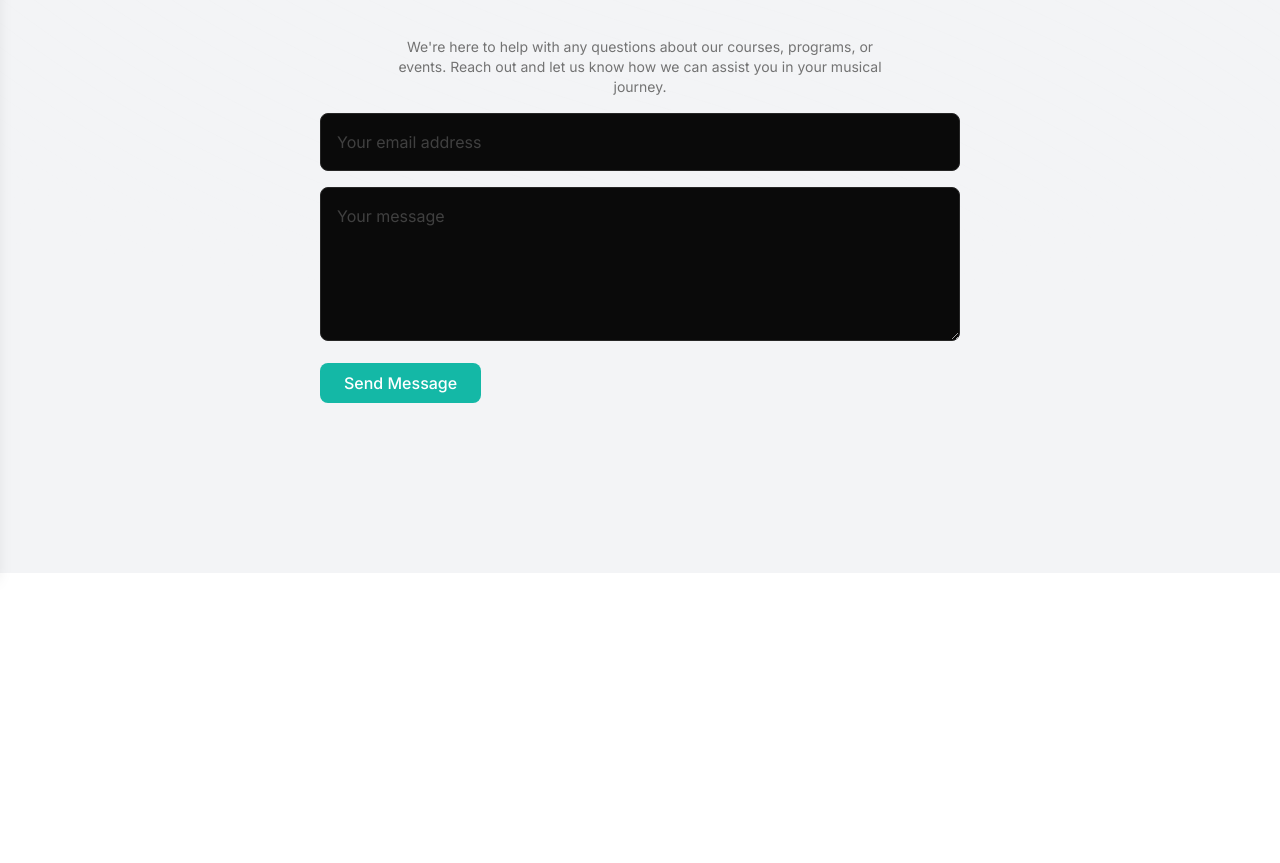
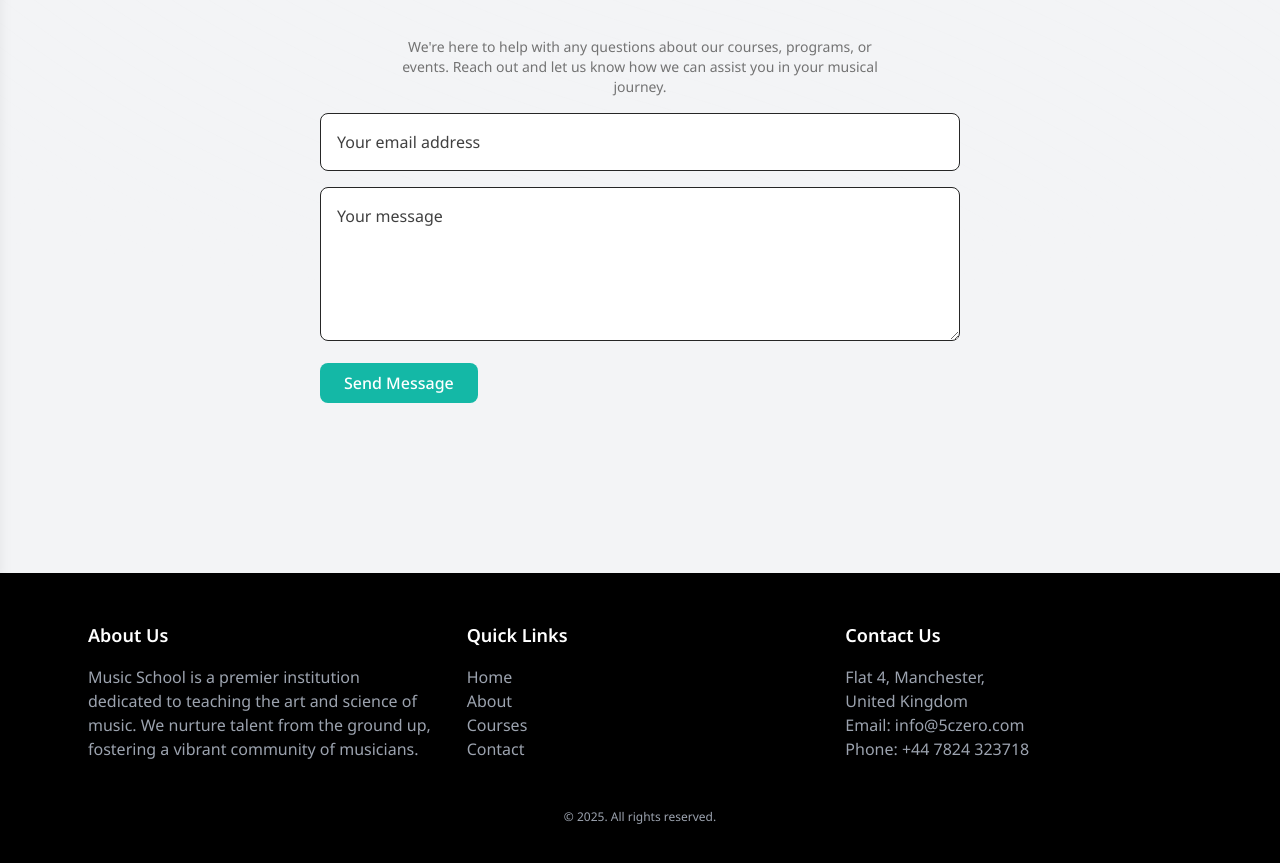
Before and after one commit to muhammadkashifzia/zerobuild, a Next.js app: page /contact in a window 1280 px wide. Shown: the part 227-1090 px from the top of the page. Before the commit the page ends 800 px from the top, so only its background shows below. Built offline with nearby package versions, Linux system fonts and the light colour scheme.

Commit message:
code push

```diff
--- a/src/app/contact/page.tsx
+++ b/src/app/contact/page.tsx
@@ -16,7 +16,7 @@ function MusicSchoolContactUs() {
     <div className="min-h-screen bg-gray-100 dark:bg-gray-900 py-12 pt-36 relative">
       <BackgroundBeams className="absolute top-0 left-0 w-full h-full z-0" />
       <div className="max-w-2xl mx-auto p-4 relative z-10">
-        <h1 className="text-lg md:text-7xl text-center font-sans font-bold mb-8 text-white">
+        <h1 className="text-lg md:text-7xl text-center font-sans font-bold mb-8 text-black">
           Contact Us
         </h1>
         <p className="text-neutral-500 max-w-lg mx-auto my-2 text-sm text-center">
@@ -30,14 +30,14 @@ function MusicSchoolContactUs() {
             value={email}
             onChange={(e) => setEmail(e.target.value)}
             placeholder="Your email address"
-            className="rounded-lg border border-neutral-800 focus:ring-2 focus:ring-teal-500 w-full p-4 bg-neutral-950 placeholder:text-neutral-700"
+            className="rounded-lg border border-neutral-800 focus:ring-2 focus:ring-teal-500 w-full p-4  placeholder:text-neutral-700"
             required
           />
           <textarea
             value={message}
             onChange={(e) => setMessage(e.target.value)}
             placeholder="Your message"
-            className="rounded-lg border border-neutral-800 focus:ring-2 focus:ring-teal-500 w-full p-4 bg-neutral-950 placeholder:text-neutral-700"
+            className="rounded-lg border border-neutral-800 focus:ring-2 focus:ring-teal-500 w-full p-4  placeholder:text-neutral-700"
             rows={5}
             required
           ></textarea>
--- a/src/app/globals.css
+++ b/src/app/globals.css
@@ -1,6 +1,8 @@
 @tailwind base;
 @tailwind components;
 @tailwind utilities;
+
+
 
 :root {
   --foreground-rgb: 0, 0, 0;
@@ -18,6 +20,7 @@
 
 body {
   color: rgb(var(--foreground-rgb));
+
 }
 
 @layer utilities {
--- a/src/app/layout.tsx
+++ b/src/app/layout.tsx
@@ -1,9 +1,10 @@
 import type { Metadata } from "next";
-import { Inter } from "next/font/google";
+import { Noto_Sans } from "next/font/google";
 import "./globals.css";
 import Navbar from "@/components/Navbar";
+import Footer from "@/components/Footer";
 
-const inter = Inter({ subsets: ["latin"] });
+const NotoSans = Noto_Sans({ subsets: ["latin"] });
 
 export const metadata: Metadata = {
   title: "Zero Build",
@@ -17,11 +18,12 @@ export default function RootLayout({
 }>) {
   return (
     <html lang="en" className="darks">
-      <body className={inter.className} suppressHydrationWarning={true}>
+      <body className={NotoSans.className} suppressHydrationWarning={true}>
         <div className="relative w-full flex items-center justify-center">
           <Navbar />
         </div>
         {children}
+        <Footer />
       </body>
     </html>
   );
--- a/src/app/page.tsx
+++ b/src/app/page.tsx
@@ -12,7 +12,7 @@ import "./globals.css";
 // import UpcomingWebinar from "@/components/UpcomingWebinar";
 // import GeminiEffect from "@/components/GeminiEffect";
 // import Instructor from "@/components/Instructor";
-import Footer from "@/components/Footer";
+
 import PerformanceSection from "@/components/PerformanceSection";
 export default function Home() {
   return (
@@ -33,7 +33,7 @@ export default function Home() {
       {/* <UpcomingWebinar /> */}
       {/* <GeminiEffect /> */}
       {/* <Instructor /> */}
-      <Footer />
+
     </main>
   );
 }
--- a/src/components/FeaturedYoutube.tsx
+++ b/src/components/FeaturedYoutube.tsx
@@ -50,33 +50,40 @@ const YouTuberShowcase: React.FC = () => {
       gradient: "from-indigo-500 to-indigo-300",
       videoSrc: "https://www.youtube.com/embed/RPa3_AD1_Vs",
       channelName: "Fireship",
-      description: "Jeff from talks about how Aceternity UI can help you build awesome landing pages with speed",
+      description:
+        "Jeff from talks about how Aceternity UI can help you build awesome landing pages with speed",
     },
     {
       title: "SAAS Automation Builder",
       gradient: "from-pink-500 to-pink-300",
       videoSrc: "https://www.youtube.com/embed/XkOXNlHJP6M",
       channelName: "Web Prodigies",
-      description: "Watch build an entire SaaS application from scratch with Aceternity UI",
+      description:
+        "Watch build an entire SaaS application from scratch with Aceternity UI",
     },
-
   ];
 
   return (
-    <div>
-
-      <div className="mx-auto max-w-7xl px-4 sm:px-6 lg:px-8 mt-[80px]">
+    <div
+      className="my-[80px] py-[60px]"
+      style={{
+        backgroundBlendMode: "overlay",
+        backgroundSize: "cover",
+        backgroundImage: `url("https://5czero.com/wp-content/uploads/2024/03/coding-background-texture.jpg"), linear-gradient(180deg, #474ab6 0%, #9271f6 100%)`,
+      }}
+    >
+      <div className="mx-auto max-w-7xl px-4 sm:px-6 lg:px-8">
         <h2
           id="reviews-title"
-          className="text-3xl font-medium tracking-tight text-neutral-900 sm:text-center"
+          className="text-[48px] font-bold text-white sm:text-center"
         >
           Featured by popular YouTubers
         </h2>
-        <p className="mt-2 text-lg text-neutral-600 sm:text-center">
+        <p className="mt-2 text-lg text-white sm:text-center">
           See what the best YouTubers are saying about Aceternity UI.
         </p>
       </div>
-      <div className="mx-auto max-w-7xl px-2 py-10 md:px-8 md:py-20">
+      <div className="mx-auto max-w-7xl px-2 md:px-8">
         {videos.map((video, index) => (
           <VideoFeature key={index} {...video} />
         ))}
--- a/src/components/Footer.tsx
+++ b/src/components/Footer.tsx
@@ -1,7 +1,7 @@
 function Footer() {
   return (
     <footer className="bg-black text-gray-400 py-12">
-      <div className="max-w-6xl mx-auto grid grid-cols-1 sm:grid-cols-2 lg:grid-cols-4 gap-8 px-4 sm:px-6 lg:px-6">
+      <div className="max-w-6xl mx-auto grid grid-cols-1 sm:grid-cols-2 lg:grid-cols-3 gap-8 px-4 sm:px-6 lg:px-6">
         <div>
           <h2 className="text-white text-lg font-semibold mb-4">About Us</h2>
           <p className="mb-4">
@@ -47,39 +47,17 @@ function Footer() {
             </li>
           </ul>
         </div>
-        <div>
-          <h2 className="text-white text-lg font-semibold mb-4">Follow Us</h2>
-          <div className=" flex flex-col">
-            <a
-              href="#"
-              className="hover:text-white transition-colors duration-300"
-            >
-              Facebook
-            </a>
-            <a
-              href="#"
-              className="hover:text-white transition-colors duration-300"
-            >
-              Twitter
-            </a>
-            <a
-              href="#"
-              className="hover:text-white transition-colors duration-300"
-            >
-              Instagram
-            </a>
-          </div>
-        </div>
+
         <div>
           <h2 className="text-white text-lg font-semibold mb-4">Contact Us</h2>
-          <p>New Delhi, India</p>
-          <p>Delhi 10001</p>
-          <p>Email: info@musicschool.com</p>
-          <p>Phone: (123) 456-7890</p>
+          <p>Flat 4, Manchester,</p>
+          <p>United Kingdom</p>
+          <p>Email: info@5czero.com</p>
+          <p>Phone: +44 7824 323718</p>
         </div>
       </div>
       <p className="text-center text-xs pt-8">
-        © 2024 Music School. All rights reserved.
+        © 2025. All rights reserved.
       </p>
     </footer>
   );
--- a/src/components/MapWorld.tsx
+++ b/src/components/MapWorld.tsx
@@ -5,8 +5,8 @@ import { motion } from "motion/react";
 export function MapWorld() {
   return (
     <div className=" py-0  bg-white w-full">
-      <div className="max-w-7xl mx-auto text-center">
-        <p className="font-bold text-xl md:text-4xl  text-black">
+      <div className="max-w-7xl mx-auto text-center mb-[40px]">
+        <p className="font-bold text-[48px] text-black">
          Trusted by teams
 
           <span className="text-[#484AB7] ml-[5px]">
--- a/src/components/PerformanceSection.tsx
+++ b/src/components/PerformanceSection.tsx
@@ -9,7 +9,7 @@ export default function PerformanceSection() {
   const [activeTab, setActiveTab] = useState('AI Apps');
 
   return (
-    <section className="bg-[#fafafa] text-black pb-16 px-4 md:px-24 font-sans mb-[80px]">
+    <section className="bg-[#fafafa] text-black py-16 px-4 md:px-24 mb-[80px]">
       <div className="max-w-6xl mx-auto grid md:grid-cols-2 gap-8 items-center">
         <div className="text-[32px] leading-[1.3]">
           <p>Explore how our client used our Five C Zero Framework to evaluate 1000+ design options in under 24 hours, unlocking smarter decisions from day one..</p>
--- a/src/components/Resources.tsx
+++ b/src/components/Resources.tsx
@@ -67,7 +67,7 @@ export default function AcceleratorSuite() {
               className="bg-gray-50 border border-gray-200 rounded-lg p-5 hover:shadow-md transition"
             >
               <div className="mb-3"><Image src={item.icon} alt="resource-image" width={63} height={63}/></div>
-              <h3 className="font-semibold text-lg mb-2 text-purple-800">{item.title}</h3>
+              <h3 className="font-semibold text-lg mb-2 text-[#484AB7]">{item.title}</h3>
               <p className="text-sm text-gray-700">{item.description}</p>
             </div>
           ))}
```
Lines whose indentation alone changed are shown as unchanged.
